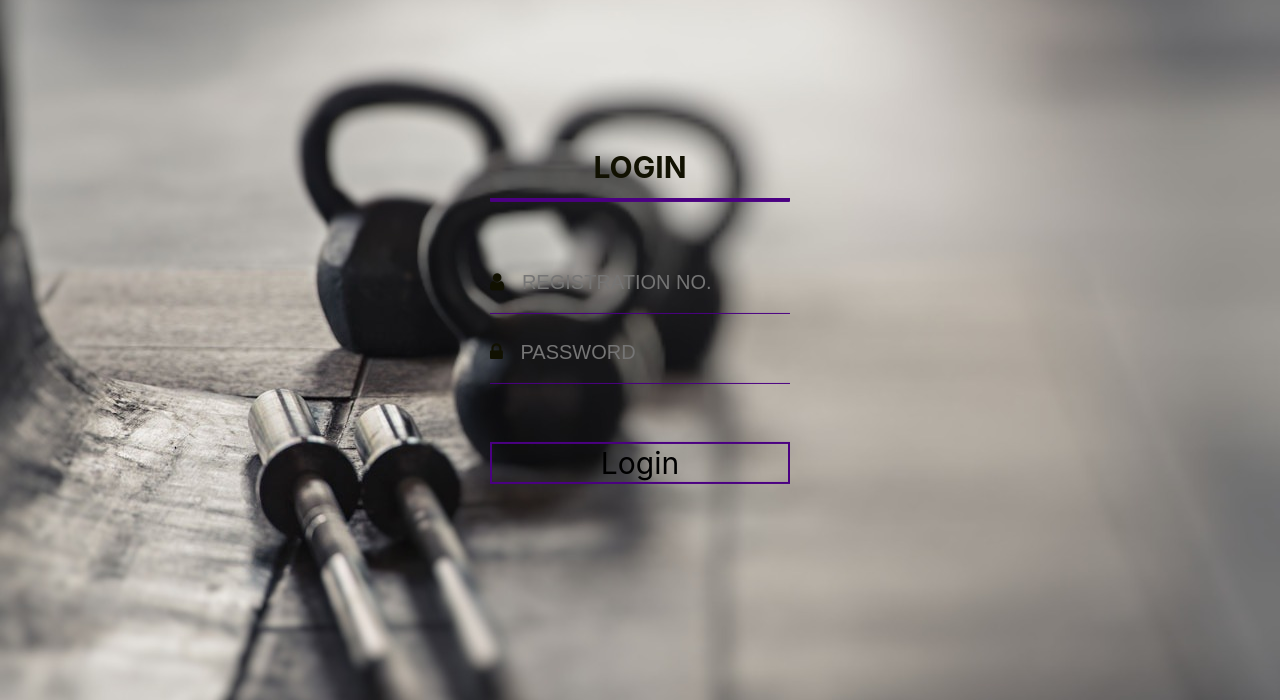
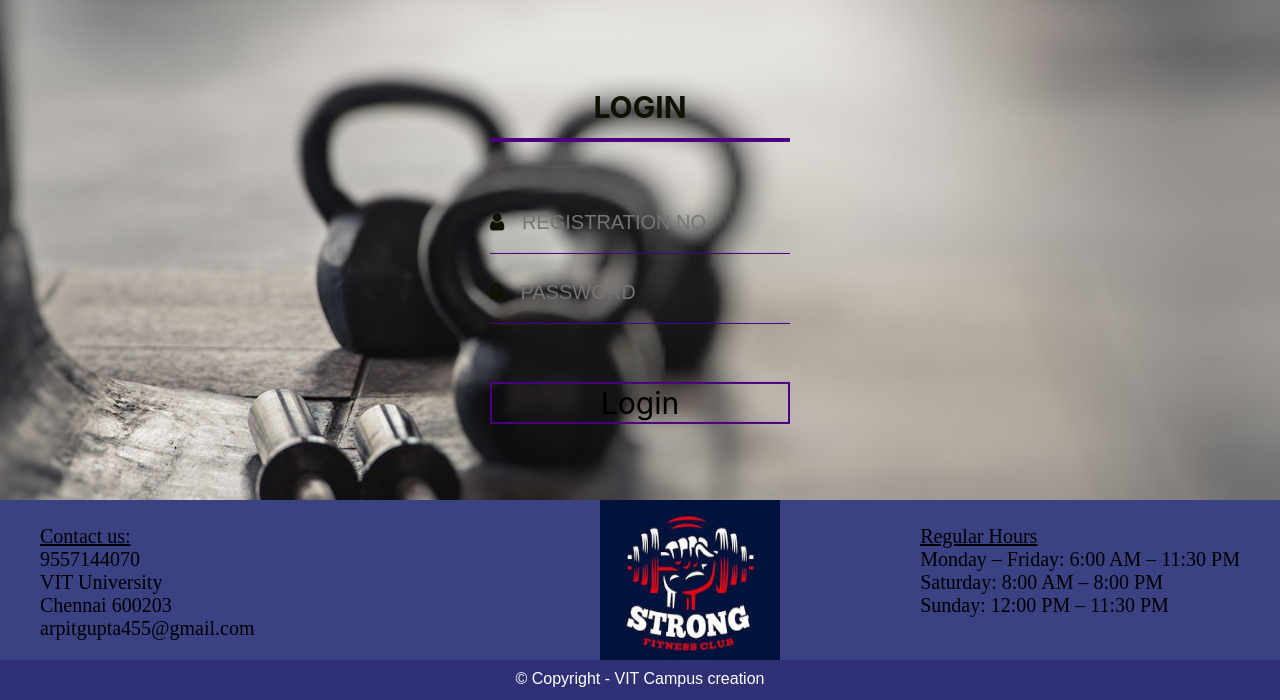
Before and after one commit to aadhityasw/GymKhaana, a Django app: page /login/ in a window 1280 px wide. Shown: the part 100-800 px from the top of the page. Run offline with Django 3.2, Linux system fonts and the light colour scheme; parts of the project's set-up code (start-up, migrations or seed data) failed here and were passed over.

Commit message:
modified login frontend

```diff
--- a/GymKhanna/gymnasium/urls.py
+++ b/GymKhanna/gymnasium/urls.py
@@ -1,6 +1,7 @@
 from django.urls import path
 from . import views
 from django.contrib.auth import views as auth_views
+from django.conf.urls import url
 
 urlpatterns = [
     path('', views.HomePage, name='home-page'),
--- a/GymKhanna/static/css/gymnasium/homebase.css
+++ b/GymKhanna/static/css/gymnasium/homebase.css
@@ -9,6 +9,7 @@ body{
     width: 100%;
     position: fixed;
     padding: 0%;
+    z-index:1;
 }
 .vl{
     border-left: 1px solid rgb(255, 255, 255);
@@ -63,3 +64,51 @@ ul li ul{
 ul li:hover ul{
     display: block;
 }
+ul li:hover ul li{
+    display: block;
+}
+.footer{
+    background-color: rgb(59, 66, 131);
+    position: fixed;
+    margin-top: 90%;
+    left: 0;
+    bottom: 0;
+    width: 100%;
+    color: white;
+    height: 200px;
+    font-size: 20px;
+    font-family: forte;
+    color: black;
+    z-index:1;
+}
+.footerleft{
+    float: left;
+    margin-left: 40px;
+    margin-bottom: 0%;
+    margin-top: 25px;
+}
+.footerright{
+    float:right;
+    margin-top: 25px;
+    margin-right: 40px;
+    margin-bottom: 0%;
+}
+.xyz img{
+    height: 180px;
+    width: 180px;
+    margin-left: 27%;
+}
+.copyright {
+    position: fixed;
+    left: 0;
+    bottom: 0;
+    width: 100%;
+    background-color: rgb(48, 48, 119);
+    color: white;
+    text-align: center;
+    height: 40px;
+    z-index:1;
+  }
+.copyright p{
+    margin-bottom: 10px;
+  }
--- a/GymKhanna/static/css/registration/login.css
+++ b/GymKhanna/static/css/registration/login.css
@@ -4,22 +4,21 @@ body{
     padding: 0%;
     font-family: sans-serif;
     background: url('/static/img/login.jpg') no-repeat;
-    /*background: url(photo9.jpg) no-repeat;*/
-   /* opacity: 50%;*/
     background-size: cover;
 }
 .login{
     width: 300px;
-position: absolute;
-
-top: 50%;
-left: 50%;
-transform: translate(-50%,-50%);
-color: rgb(17, 17, 1);
-font-family: -apple-system, BlinkMacSystemFont, 'Segoe UI', Roboto, Oxygen, Ubuntu, Cantarell, 'Open Sans', 'Helvetica Neue', sans-serif;
+    margin-top: 100px;
+    margin-bottom: 240px;
+    z-index: 0;
+    position: absolute;
+    top: 30%;
+    left: 50%;
+    transform: translate(-50%,-50%);
+    color: rgb(17, 17, 1);
+    font-family: -apple-system, BlinkMacSystemFont, 'Segoe UI', Roboto, Oxygen, Ubuntu, Cantarell, 'Open Sans', 'Helvetica Neue', sans-serif;
 }
 .login h1{
-
     font-size: 30px;
     text-align: center;
     border-bottom: 5px solid indigo;
@@ -44,8 +43,6 @@ font-family: -apple-system, BlinkMacSystemFont, 'Segoe UI', Roboto, Oxygen, Ubun
     margin: 10px;
     color: black;
 }
-
-
 .button button{
     font-size: 30px;
     margin-top: 50px;
@@ -54,5 +51,12 @@ font-family: -apple-system, BlinkMacSystemFont, 'Segoe UI', Roboto, Oxygen, Ubun
     text-align: center;
     width: 100%;
     font-family: -apple-system, BlinkMacSystemFont, 'Segoe UI', Roboto, Oxygen, Ubuntu, Cantarell, 'Open Sans', 'Helvetica Neue', sans-serif;
-
 }
+.scroll {
+    overflow: auto;
+    height: 100%;
+    padding: 0;
+    margin-left: 0;
+    width: auto;
+    height: auto;
+}
--- a/GymKhanna/templates/gymnasium/home.html
+++ b/GymKhanna/templates/gymnasium/home.html
@@ -3,4 +3,5 @@
 {% load static %}
 
 
+
 {% endblock %}
--- a/GymKhanna/templates/gymnasium/homebase.html
+++ b/GymKhanna/templates/gymnasium/homebase.html
@@ -87,4 +87,37 @@
 
     {% endblock %}
 
+
+    <div class="footer">
+        <div class="footerleft">
+            <a><u>Contact us:</u></a>
+            <br>
+            <a> 9557144070</a>
+            <br>
+            <a>VIT University </a>
+            <br>
+            <a>Chennai 600203</a>
+            <br>
+            <a>arpitgupta455@gmail.com</a>
+        </div>
+
+        <div class="footerright">
+            <a><u>Regular Hours</u></a>
+            <br>
+            <a>Monday – Friday: 6:00 AM – 11:30 PM</a>
+            <br>
+            <a> Saturday: 8:00 AM – 8:00 PM</a>
+            <br>
+            <a> Sunday: 12:00 PM – 11:30 PM</a>
+        </div>
+        <div class="xyz">
+            <img src="{% static 'img/footer.jpg' %}">
+        </div>
+    </div>
+
+
+    <div class="copyright">
+        <p style="margin-top: 10px;">© Copyright - VIT Campus creation </p>
+    </div>
+
 </body>
--- a/GymKhanna/templates/registration/login.html
+++ b/GymKhanna/templates/registration/login.html
@@ -5,7 +5,8 @@
 {% endblock %}
 
 {% block body %}
-    <form method="POST">
+    <div class="scroll" style="overflow: auto;">
+        <form method="POST" style="margin: 0px;">
             {% csrf_token %}
             <div class="login">
                 <h1>LOGIN</h1>
@@ -22,4 +23,5 @@
                 </div>
             </div>
         </form>
+    </div>
 {% endblock %}
```
Also changed, not shown: GymKhanna/db.sqlite3, GymKhanna/static/img/footer.jpg (added). Lines whose indentation alone changed are shown as unchanged.
